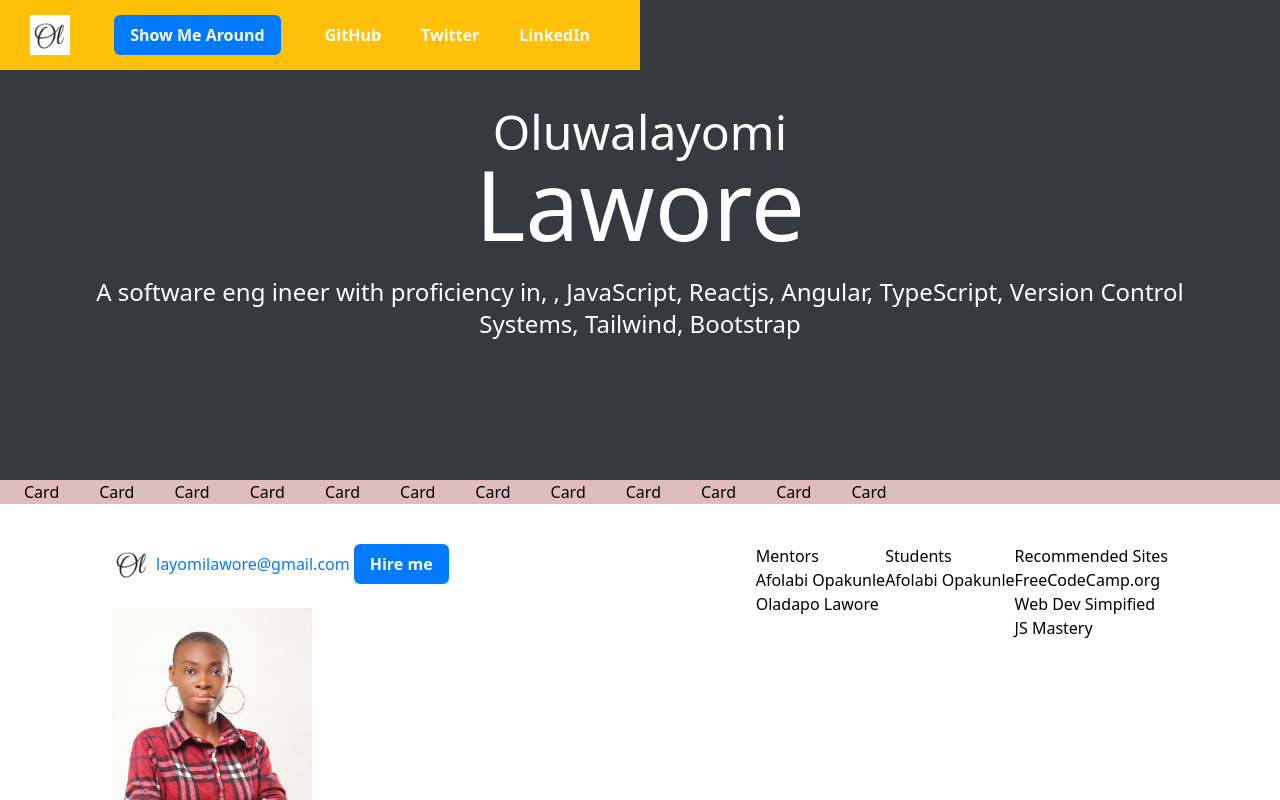
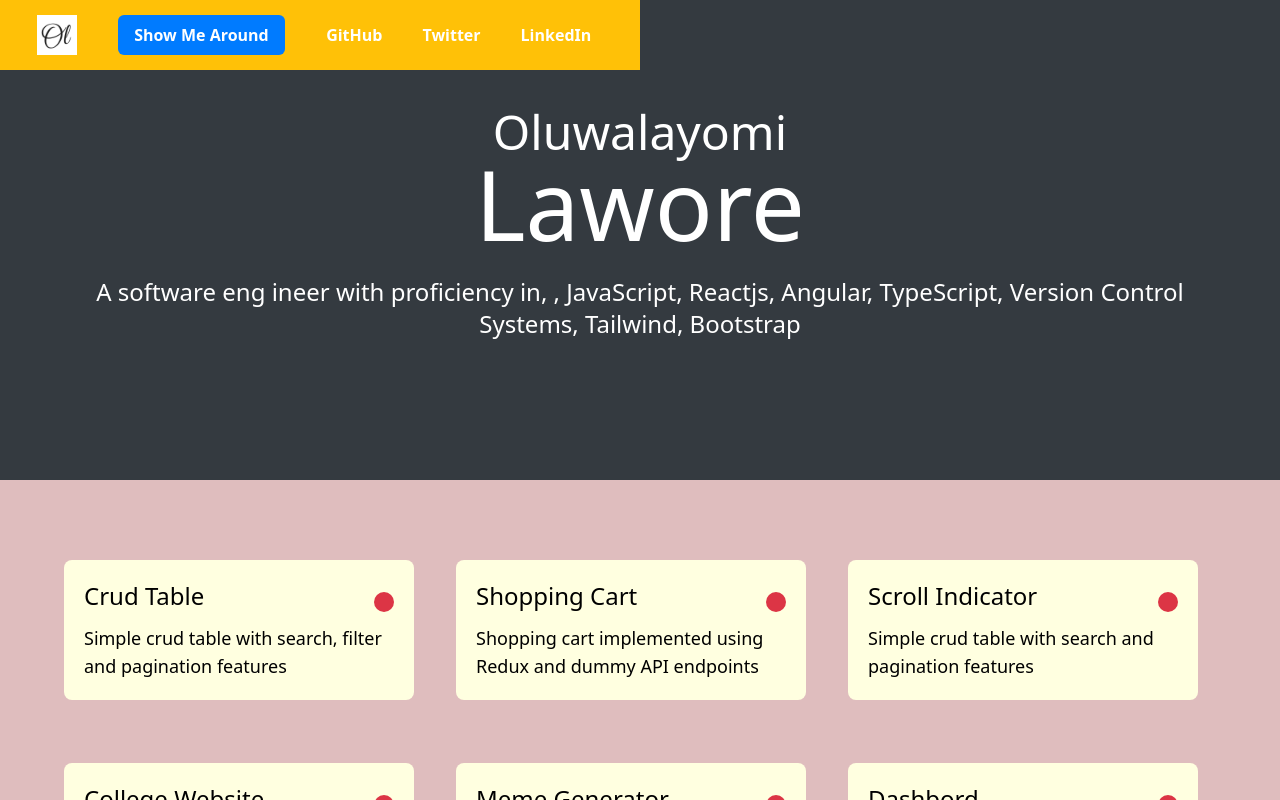
Before and after one commit to Layomi1/react-portfolio, a React (Vite) app: page / in a window 1280 px wide. Shown: the top 800 px of the page. Built offline with nearby package versions, Linux system fonts and the light colour scheme.

Commit message:
implemneting a portfolio webpage with react and tailwind css

```diff
--- a/src/App.jsx
+++ b/src/App.jsx
@@ -1,7 +1,9 @@
 import './App.css'
 import Header from './components/Header'
 import Footer from './components/Footer'
-import Card from './components/Card'
+import Card from './components/Card';
+import cardDetails from './data';
+
 
 function App() {
 
@@ -9,26 +11,25 @@ function App() {
     <div className='w-full'>
      <div className='flex flex-col w-full h-50 bg-darkray text-white h-[60vh] px-2 mx-auto items-center pt-20'>
      <Header/>
-      <h1 className='flex flex-col  mt-7 text-4xl text-center mb-2  font-md md: text-5xl font-sans'>Oluwalayomi <span className='text-7xl md:text-8xl '>Lawore</span></h1>
+      <h1 className='flex flex-col  mt-7 text-4xl text-center mb-2  font-md md:text-5xl font-sans'>Oluwalayomi <span className='text-7xl md:text-8xl '>Lawore</span></h1>
       <p className='text-center px-14 md:text-2xl md:px-50 mt-4 mb-4 '>
       A software eng
       ineer with proficiency in<span>, ,  JavaScript, Reactjs, Angular, TypeScript, Version Control Systems, Tailwind, Bootstrap  </span>
       </p>
 
      </div>
-      <main className='bg-coral flex gap-10 flex-wrap px-6'>
-        <Card/>
-        <Card/>
-        <Card/>
-        <Card/>
-        <Card/>
-        <Card/>
-        <Card/>
-        <Card/>
-        <Card/>
-        <Card/>
-        <Card/>
-        <Card/>
+      <main className='bg-coral grid  w-full md:grid-cols-3 gap-6 flex-wrap px-16 min-h-[100vh] py-20'>
+
+        {
+          cardDetails.map((card, id) =>
+            <div key={id}>
+               <Card  title={card.title} description={card.description} link={card.link}  />
+            </div>
+
+          )
+        }
+
+      <Card/>
 
       </main>
       <Footer/>
--- a/src/components/Card.jsx
+++ b/src/components/Card.jsx
@@ -1,7 +1,18 @@
+import Pulse from '../components/Pulse';
+import cardDetails from '../data';
 
-const Card = () => {
+const Card = ({ title, description, link}) => {
   return (
-    <div>Card</div>
+    <a href={link} target='_blank'>
+       <div className="w-full md:max-w-[350px] h-auto p-5 overflow-hidden rounded-lg hover:bg-yellow bg-mushroom cursor-pointer">
+      <div className='flex items-center justify-between'>
+        <h3 className='mb-3 text-2xl'>{title}</h3>
+        <Pulse pulse= {cardDetails.backgroundColor}/>
+      </div>
+      <p className='text-lg'>{description}</p>
+    </div>
+    </a>
+
   )
 }
 
--- a/src/components/Footer.jsx
+++ b/src/components/Footer.jsx
@@ -14,47 +14,47 @@ const Footer = () => {
         </div>
 
         <figure>
-          <img src={layomi1} alt="layomi"className="max-w-[200px] ro" />
+          <img src={layomi1} alt="layomi"className="max-w-[200px] flex-row " />
         </figure>
       </div>
 
 
-      <div className="flex flex-col md:justify-evenly md:flex-row">
+      <div className="flex flex-col md:justify-evenly md:flex-row gap-8 ">
       <div className="">
-        <h5>Mentors</h5>
+        <h5 className="text-red font-semibold mb-2">Mentors</h5>
         <ul>
           <li>
-            <a href="https://github.com/afolabiopakunle" target="_blank">
+            <a href="https://github.com/afolabiopakunle" target="_blank" className="text-gray">
               Afolabi Opakunle
             </a>
           </li>
 
           <li>
-            <a href="https://github.com/daposta" target="_blank">
+            <a href="https://github.com/daposta" target="_blank" className="text-gray">
               Oladapo Lawore
             </a>
           </li>
         </ul>
       </div>
       <div>
-        <h5>Students</h5>
+        <h5 className="text-red font-semibold mb-2">Students</h5>
         <ul>
-          <a href="https://github.com/afolabiopakunle" target="_blank">
+          <a href="https://github.com/afolabiopakunle" target="_blank" className="text-gray">
             Afolabi Opakunle
           </a>
         </ul>
       </div>
 
       <div>
-        <h5>Recommended Sites</h5>
+        <h5 className="text-red font-semibold mb-2">Recommended Sites</h5>
         <ul>
           <li>
-            <a href="https://www.freecodecamp.org/" target="_blank">
+            <a href="https://www.freecodecamp.org/" target="_blank" className="text-gray">
               FreeCodeCamp.org
             </a>
           </li>
           <li>
-            <a href="https://courses.webdevsimplified.com/" target="_blank">
+            <a href="https://courses.webdevsimplified.com/" target="_blank" className="text-gray">
               Web Dev Simpified
             </a>
           </li>
--- a/src/components/Header.jsx
+++ b/src/components/Header.jsx
@@ -4,7 +4,7 @@ import Button from './Button'
 
 const Header = () => {
   return (
-    <div className="absolute bg-yellow w-full md:w-1/2  h-[70px] top-0 left-0 flex items-center pl-4 py-4  md:p-2 pl-0 text-white font-semibold text-white  md:justify-around gap-6 md:gap-0 md:pr-7" >
+    <div className="absolute bg-yellow w-full md:w-1/2  h-[70px] top-0 left-0 flex items-center md:pl-4 py-4  md:p-2 pl-0 text-white font-semibold text-white  md:justify-around gap-6 md:gap-0 md:pr-7" >
       <img src={logo} alt="logo" className='max-w-[30px] md:max-w-[40px]'/>
       <Button text='Show Me Around' />
       <ul className='flex justify-between gap-10'>
--- a/src/components/Pulse.jsx
+++ b/src/components/Pulse.jsx
@@ -1,8 +1,11 @@
+const Pulse = ({ pulse }) => {
+  return (
+    <div
+      className="w-[20px] h-[20px] rounded-full bg-red"
+    >
+      {pulse}
+    </div>
+  );
+};
 
-const Pulse = () => {
-  return (
-    <div>Pulse</div>
-  )
-}
-
-export default Pulse
+export default Pulse;
--- /dev/null
+++ b/src/data.js
@@ -0,0 +1,62 @@
+const cardDetails = [
+  {
+    id: 1,
+    title: "Crud Table",
+    description:
+      "Simple crud table with search, filter and pagination features",
+    link: " https://frontend-rookie-crud-table.netlify.app/",
+    backgroundColor: "red",
+  },
+  {
+    id: 2,
+    title: "Shopping Cart",
+    description:
+      "Shopping cart implemented using Redux and dummy API endpoints ",
+    backgroundColor: "red",
+    link: "https://frontend-rookie-shopping-cart.netlify.app/",
+  },
+  {
+    id: 3,
+    title: "Scroll Indicator",
+    description: "Simple crud table with search and pagination features",
+    backgroundColor: "#000",
+    link: "https://frontend-rookie-scroll-indicator.netlify.app/",
+  },
+  {
+    id: 4,
+    title: "College Website",
+    description: "A basic website for an acdemic institution... ",
+    link: "https://frontend-rokie-college-website.netlify.app/",
+    backgroundColor: "red",
+  },
+  {
+    id: 5,
+    title: "Meme Generator",
+    description:
+      "The Meme generator is an app that enables user to generate meme, upload files, generate colors and also download their files",
+    link: "https://monkz-meme-generator.netlify.app/",
+    backgroundColor: "green",
+  },
+  {
+    id: 6,
+    title: "Dashbord",
+    description: "Simple crud table with search and pagination features",
+    link: "https://frontend-rookie-dashbord.netlify.app/",
+    backgroundColor: "red",
+  },
+  {
+    id: 7,
+    title: "Credit Card app",
+    description: "The Credit card app allows users to edit card details",
+    link: "https://my-credit-card-app.netlify.app/",
+    backgroundColor: "red",
+  },
+  {
+    id: 8,
+    title: "Tic-tac-toe",
+    description: "Tic=tac-toe game",
+    link: "https://frontend-rookie-tic-tac-toe.netlify.app/",
+    backgroundColor: "red",
+  },
+];
+export default cardDetails;
--- a/tailwind.config.js
+++ b/tailwind.config.js
@@ -27,7 +27,8 @@ export default {
       light: '#f8f9fa',
       dark: '#343a40',
       white: '#fff',
-      coral : '#DFBDBE'
+      coral : '#DFBDBE',
+      mushroom:'#ffffe0'
     },
     fontFamily: {
       sans: ['ui-sans-serif', 'system-ui'],
```
Also changed, not shown: src/assets/layomi1.jpg.
